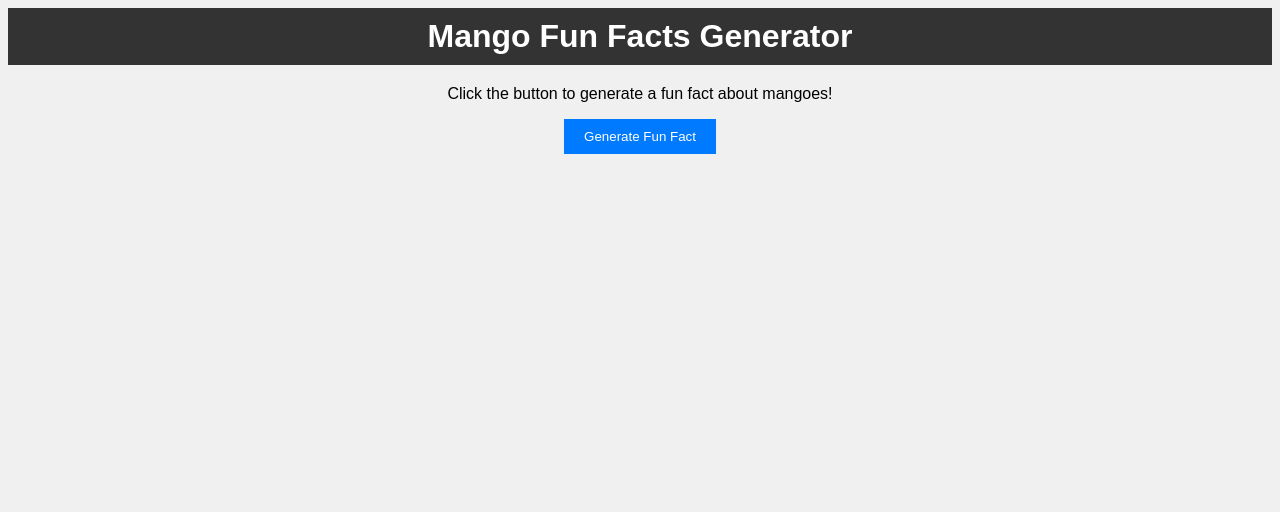
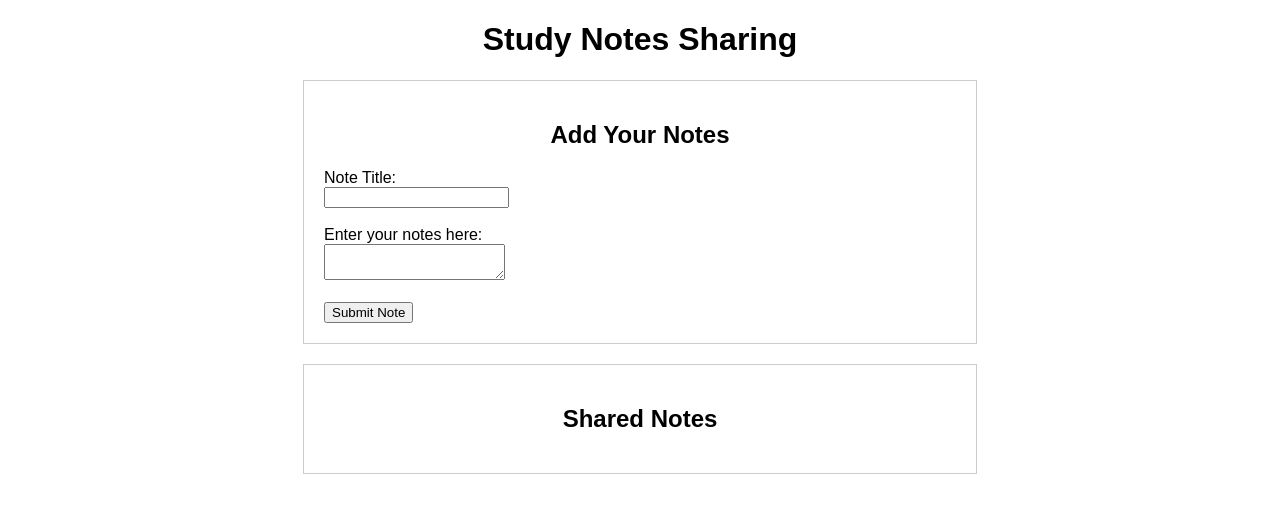
Before and after one commit to MH469Arya/aryafactgenr, a plain HTML site: page index.html in a window 1280 px wide. Drawn offline with Linux system fonts and the light colour scheme.

Commit message:
Add files via upload

```diff
--- a/index.html
+++ b/index.html
@@ -1,72 +1,26 @@
 <!DOCTYPE html>
-<html lang="en">
+<html>
 <head>
-    <meta charset="UTF-8">
-    <meta http-equiv="X-UA-Compatible" content="IE=edge">
-    <meta name="viewport" content="width=device-width, initial-scale=1.0">
-    <title>Mango Fun Facts Generator</title>
-    <style>
-        /* CSS styles here */
-        body {
-            font-family: Arial, sans-serif;
-            background-color: #f0f0f0;
-            text-align: center;
-        }
-
-        header {
-            background-color: #333;
-            color: #fff;
-            padding: 10px 0;
-        }
-
-        h1 {
-            margin: 0;
-        }
-
-        #fun-fact-display {
-            margin-top: 20px;
-        }
-
-        button {
-            padding: 10px 20px;
-            background-color: #007bff;
-            color: #fff;
-            border: none;
-            cursor: pointer;
-        }
-
-        button:hover {
-            background-color: #0056b3;
-        }
-    </style>
+  <title>Student Study Notes</title>
+  <link rel="stylesheet" type="text/css" href="style.css">
 </head>
 <body>
-    <header>
-        <h1>Mango Fun Facts Generator</h1>
-    </header>
-    <main>
-        <section id="fun-fact-display">
-            <p id="fun-fact">Click the button to generate a fun fact about mangoes!</p>
-            <button id="generate-btn">Generate Fun Fact</button>
-        </section>
-    </main>
-    <script>
-        // JavaScript code here
-        const facts = [
-            "Mangoes are the most widely consumed fruit in the world.",
-            "There are over 1,000 different varieties of mangoes.",
-            "Mangoes are related to cashews and pistachios.",
-            "Mango leaves are considered sacred in Hindu culture.",
-            "Mangoes are rich in vitamins A, C, and E."
-        ];
+  <h1>Study Notes Sharing</h1>
 
-        const generateBtn = document.getElementById('generate-btn');
-        const funFactDisplay = document.getElementById('fun-fact');
+  <div id="addNoteSection">
+    <h2>Add Your Notes</h2>
+    <label for="noteTitle">Note Title:</label><br>
+    <input type="text" id="noteTitle" name="noteTitle"><br><br>
+    <label for="noteContent">Enter your notes here:</label><br>
+    <textarea id="noteContent" name="noteContent"></textarea><br><br>
+    <button onclick="addNote()">Submit Note</button>
+  </div>
 
-        generateBtn.addEventListener('click', () => {
-            const randomFact = facts[Math.floor(Math.random() * facts.length)];
-            funFactDisplay.textContent = randomFact;
-        });
-    </script>
+  <div id="notesContainer">
+    <h2>Shared Notes</h2>
+    <!-- Notes will be displayed here -->
+  </div>
+
+  <script src="script.js"></script>
 </body>
 </html>
--- /dev/null
+++ b/script.js
@@ -0,0 +1,23 @@
+function addNote() {
+    var title = document.getElementById("noteTitle").value;
+    var content = document.getElementById("noteContent").value;
+
+    // Basic validation
+    if (title.trim() === "" || content.trim() === "") {
+      alert("Please enter both title and content.");
+      return;
+    }
+
+    // Create a new note element
+    var noteElement = document.createElement("div");
+    noteElement.innerHTML = "<h3>" + title + "</h3><p>" + content + "</p><button>Like</button>";
+
+    // Append the new note to the notes container
+    document.getElementById("notesContainer").appendChild(noteElement);
+
+    // Clear the input fields
+    document.getElementById("noteTitle").value = "";
+    document.getElementById("noteContent").value = "";
+  }
+
+  // You'll need to implement like functionality and data persistence.
--- /dev/null
+++ b/style.css
@@ -0,0 +1,16 @@
+body {
+    font-family: sans-serif;
+  }
+
+  h1, h2 {
+    text-align: center;
+  }
+
+  #addNoteSection, #notesContainer {
+    border: 1px solid #ccc;
+    padding: 20px;
+    margin: 20px auto;
+    width: 50%;
+  }
+
+  /* Add more styles for aesthetics */
```
